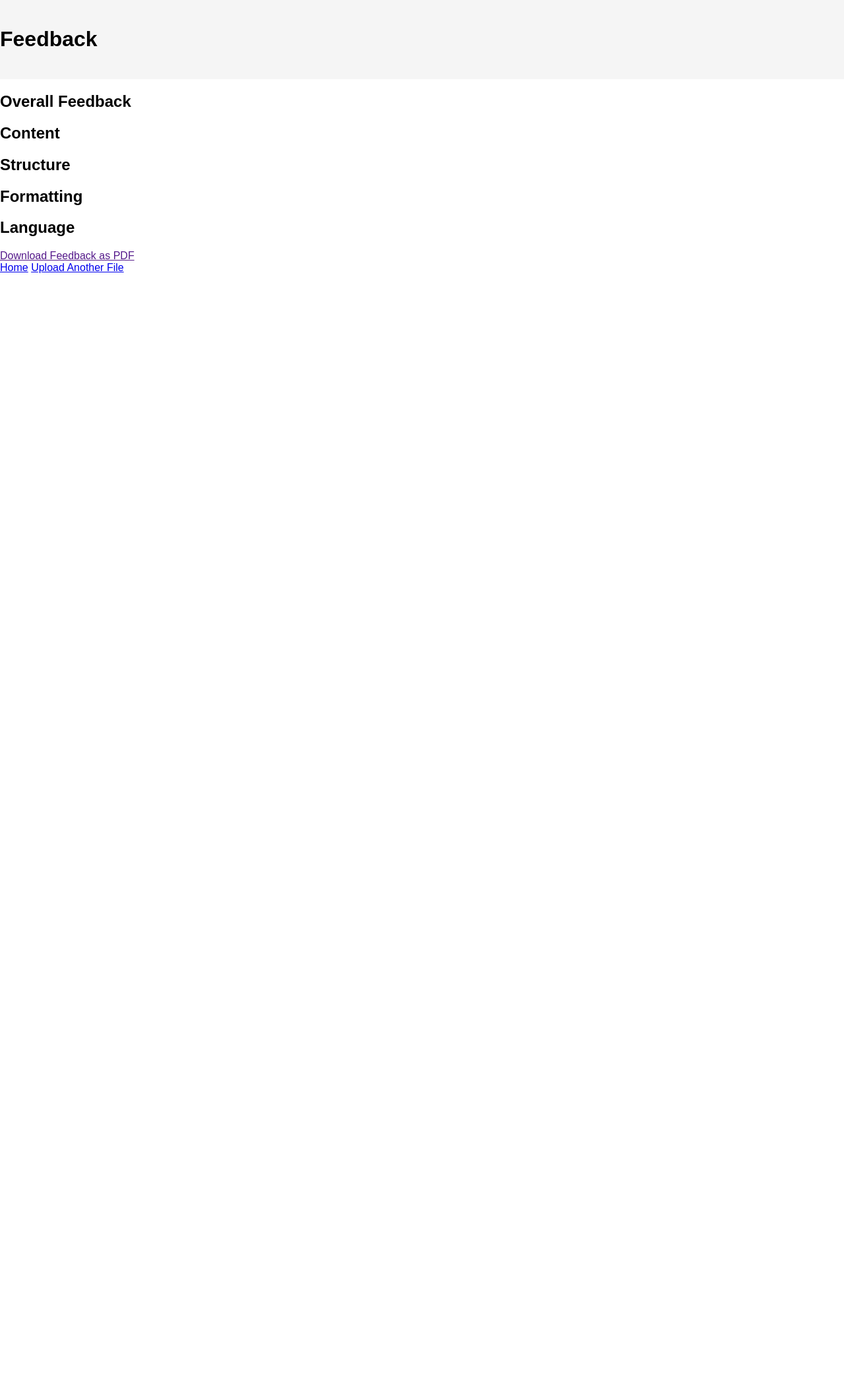
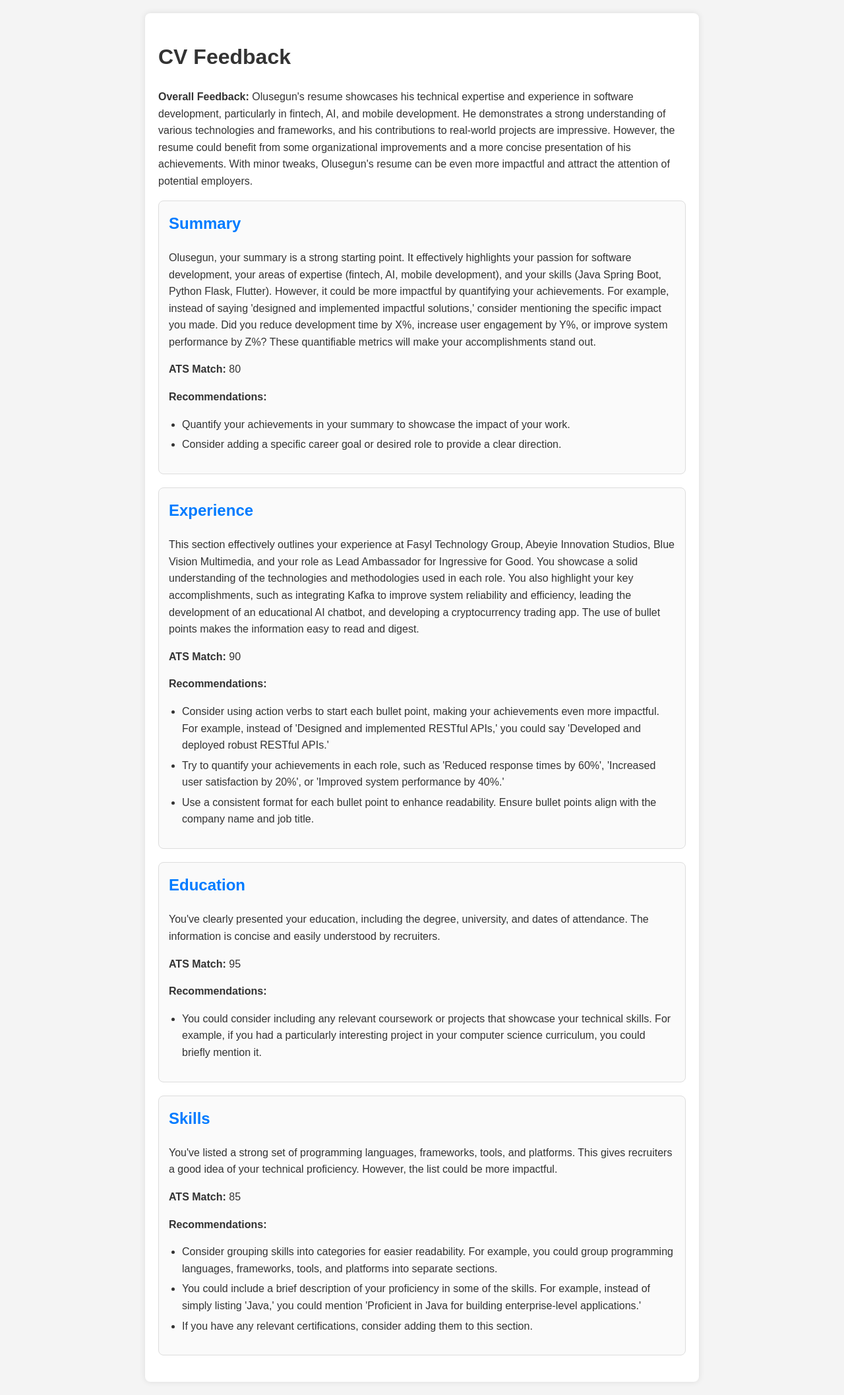
Before and after one commit to bamideletewogbade/genaiq, a Flask app: template backend/templates/feedback_page.html in a window 1280 px wide. Shown: the whole page at 66% size. Before the commit the page ends 414 px from the top, so only its background shows below. Run offline with Flask 2, Linux system fonts and the light colour scheme; the template is opened without the code that fills it, so the values that code supplies are empty; parts of the project's set-up code (start-up, migrations or seed data) failed here and were passed over.

```diff
--- a/backend/app.py
+++ b/backend/app.py
@@ -3,7 +3,7 @@ from werkzeug.utils import secure_filename
 import os
 import logging
 import pdfkit
-from ai_service import upload_local_file_to_gcs
+from ai_service import upload_local_file_to_gcs, call_vertex_ai
 
 app = Flask(__name__)
 
@@ -130,14 +130,10 @@ def get_feedback_page():
         logger.info("Calling AI service to process the file")
         try:
             analysis_result = call_vertex_ai(file_uri)
-            print("Analysis result" + str(analysis_result))
+            logger.info(f"Analysis result: {analysis_result}")
         except Exception as e:
             logger.error(f"Error calling AI service: {e}")
             return jsonify({'error': 'Error calling AI service'}), 500
-
-        # if 'error' in analysis_result:
-        #     logger.error(f"Error in AI response: {analysis_result['error']}")
-        #     return render_template('error_page.html', error=analysis_result['error'], raw_response=analysis_result.get('raw_response')), 500
 
         return render_template('feedback_page.html', analysis_result=analysis_result), 200
 
--- a/backend/templates/feedback.json
+++ /dev/null
@@ -1,5 +0,0 @@
-"name": "",
-      "label": "",
-      "image": "",
-      "email": "",
-      "phone": "",
--- a/backend/templates/feedback_page.html
+++ b/backend/templates/feedback_page.html
@@ -3,49 +3,105 @@
 <head>
     <meta charset="UTF-8">
     <meta name="viewport" content="width=device-width, initial-scale=1.0">
-    <meta name="description" content="Detailed feedback on your uploaded document.">
-    <title>Feedback - Document Analysis</title>
-    <link rel="stylesheet" href="{{ url_for('static', filename='styles.css') }}">
+    <title>CV Feedback</title>
+    <style>
+        body {
+            font-family: Arial, sans-serif;
+            line-height: 1.6;
+            margin: 20px;
+            background-color: #f4f4f4;
+            color: #333;
+        }
+        .container {
+            max-width: 800px;
+            margin: 0 auto;
+            background: #fff;
+            padding: 20px;
+            border-radius: 8px;
+            box-shadow: 0 0 10px rgba(0, 0, 0, 0.1);
+        }
+        h1 {
+            color: #333;
+        }
+        .card {
+            margin-bottom: 20px;
+            padding: 15px;
+            border: 1px solid #ddd;
+            border-radius: 8px;
+            background-color: #fafafa;
+        }
+        .card h2 {
+            margin-top: 0;
+            color: #007BFF;
+        }
+        .recommendations {
+            margin-top: 10px;
+        }
+        .recommendations ul {
+            padding-left: 20px;
+        }
+        .recommendations ul li {
+            margin-bottom: 5px;
+        }
+    </style>
 </head>
 <body>
-    <header>
-        <h1>Feedback</h1>
-    </header>
+    <div class="container">
+        <h1>CV Feedback</h1>
+        <p><strong>Overall Feedback:</strong> Olusegun's resume showcases his technical expertise and experience in software development, particularly in fintech, AI, and mobile development. He demonstrates a strong understanding of various technologies and frameworks, and his contributions to real-world projects are impressive. However, the resume could benefit from some organizational improvements and a more concise presentation of his achievements. With minor tweaks, Olusegun's resume can be even more impactful and attract the attention of potential employers.</p>
 
-    <main>
-        <section aria-labelledby="overall-feedback">
-            <h2 id="overall-feedback">Overall Feedback</h2>
-            <p>{{ analysis_result }}</p>
-        </section>
+        <div class="card">
+            <h2>Summary</h2>
+            <p>Olusegun, your summary is a strong starting point. It effectively highlights your passion for software development, your areas of expertise (fintech, AI, mobile development), and your skills (Java Spring Boot, Python Flask, Flutter). However, it could be more impactful by quantifying your achievements. For example, instead of saying 'designed and implemented impactful solutions,' consider mentioning the specific impact you made. Did you reduce development time by X%, increase user engagement by Y%, or improve system performance by Z%? These quantifiable metrics will make your accomplishments stand out.</p>
+            <p><strong>ATS Match:</strong> 80</p>
+            <div class="recommendations">
+                <p><strong>Recommendations:</strong></p>
+                <ul>
+                    <li>Quantify your achievements in your summary to showcase the impact of your work.</li>
+                    <li>Consider adding a specific career goal or desired role to provide a clear direction.</li>
+                </ul>
+            </div>
+        </div>
 
-        <section aria-labelledby="content-feedback">
-            <h2 id="content-feedback">Content</h2>
-            <p>{{ analysis_result.content }}</p>
-        </section>
+        <div class="card">
+            <h2>Experience</h2>
+            <p>This section effectively outlines your experience at Fasyl Technology Group, Abeyie Innovation Studios, Blue Vision Multimedia, and your role as Lead Ambassador for Ingressive for Good. You showcase a solid understanding of the technologies and methodologies used in each role. You also highlight your key accomplishments, such as integrating Kafka to improve system reliability and efficiency, leading the development of an educational AI chatbot, and developing a cryptocurrency trading app. The use of bullet points makes the information easy to read and digest.</p>
+            <p><strong>ATS Match:</strong> 90</p>
+            <div class="recommendations">
+                <p><strong>Recommendations:</strong></p>
+                <ul>
+                    <li>Consider using action verbs to start each bullet point, making your achievements even more impactful. For example, instead of 'Designed and implemented RESTful APIs,' you could say 'Developed and deployed robust RESTful APIs.'</li>
+                    <li>Try to quantify your achievements in each role, such as 'Reduced response times by 60%', 'Increased user satisfaction by 20%', or 'Improved system performance by 40%.'</li>
+                    <li>Use a consistent format for each bullet point to enhance readability. Ensure bullet points align with the company name and job title.</li>
+                </ul>
+            </div>
+        </div>
 
-        <section aria-labelledby="structure-feedback">
-            <h2 id="structure-feedback">Structure</h2>
-            <p>{{ analysis_result.structure }}</p>
-        </section>
+        <div class="card">
+            <h2>Education</h2>
+            <p>You've clearly presented your education, including the degree, university, and dates of attendance. The information is concise and easily understood by recruiters.</p>
+            <p><strong>ATS Match:</strong> 95</p>
+            <div class="recommendations">
+                <p><strong>Recommendations:</strong></p>
+                <ul>
+                    <li>You could consider including any relevant coursework or projects that showcase your technical skills. For example, if you had a particularly interesting project in your computer science curriculum, you could briefly mention it.</li>
+                </ul>
+            </div>
+        </div>
 
-        <section aria-labelledby="formatting-feedback">
-            <h2 id="formatting-feedback">Formatting</h2>
-            <p>{{ analysis_result.formatting }}</p>
-        </section>
-
-        <section aria-labelledby="language-feedback">
-            <h2 id="language-feedback">Language</h2>
-            <p>{{ analysis_result.language }}</p>
-        </section>
-
-        <a href="{{ pdf_url }}" download>Download Feedback as PDF</a>
-    </main>
-
-    <footer>
-        <nav>
-            <a href="{{ url_for('index') }}">Home</a>
-            <a href="{{ url_for('upload_resume_page') }}">Upload Another File</a>
-        </nav>
-    </footer>
+        <div class="card">
+            <h2>Skills</h2>
+            <p>You've listed a strong set of programming languages, frameworks, tools, and platforms. This gives recruiters a good idea of your technical proficiency. However, the list could be more impactful.</p>
+            <p><strong>ATS Match:</strong> 85</p>
+            <div class="recommendations">
+                <p><strong>Recommendations:</strong></p>
+                <ul>
+                    <li>Consider grouping skills into categories for easier readability. For example, you could group programming languages, frameworks, tools, and platforms into separate sections.</li>
+                    <li>You could include a brief description of your proficiency in some of the skills. For example, instead of simply listing 'Java,' you could mention 'Proficient in Java for building enterprise-level applications.'</li>
+                    <li>If you have any relevant certifications, consider adding them to this section.</li>
+                </ul>
+            </div>
+        </div>
+    </div>
 </body>
 </html>
```
Also changed, not shown: backend/ai_service.py (+14 -16 lines), 1 other file.
